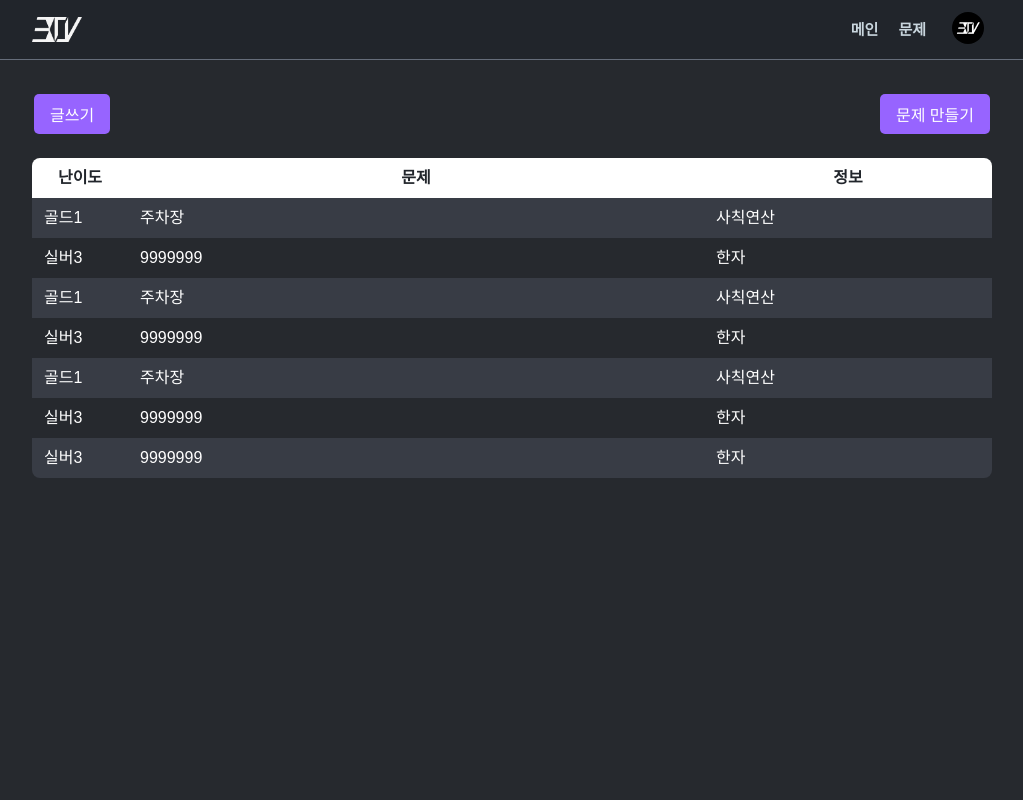
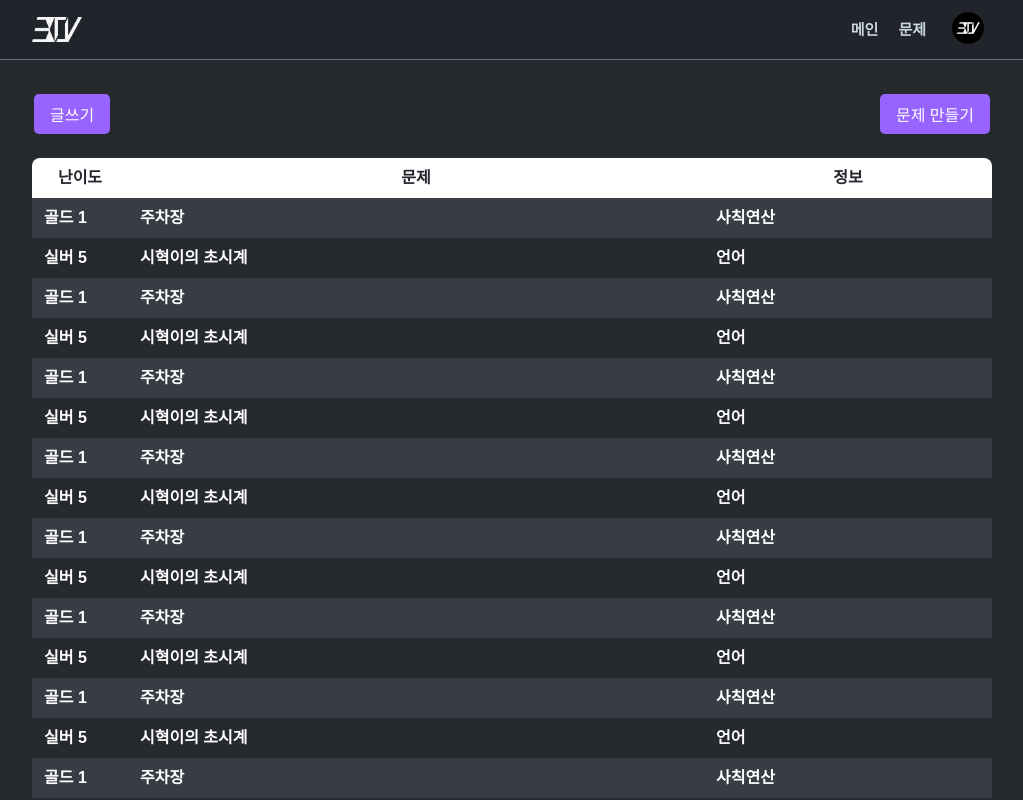
Before and after one commit to sihyeokpark/sihyeok, a React (Create React App) app: page /problems in a window 1280 px wide. Shown: the top 800 px of the page, without its empty margins (128-1151 px from the left). Built offline with nearby package versions, Linux system fonts and the light colour scheme.

Commit message:
Add: Problem page

```diff
--- a/public/index.html
+++ b/public/index.html
@@ -24,7 +24,7 @@
       work correctly both with client-side routing and a non-root public URL.
       Learn how to configure a non-root public URL by running `npm run build`.
     -->
-    <title>Si Hyeok</title>
+    <title>SiHyeok</title>
   </head>
   <body>
     <noscript>You need to enable JavaScript to run this app.</noscript>
--- /dev/null
+++ b/src/components/footer.tsx
@@ -0,0 +1,14 @@
+import '../css/bar.css'
+
+export default function Footer() {
+    return (
+        <footer>
+            <div className="footer">
+                <p>made by <a href="https://github.com/1-EXON">exon</a></p>
+                <br></br>
+                <p>powered by <a href='https://exon.kr'>exon.kr</a></p>
+                <p>© {(new Date()).getFullYear()} All Rights Reserved.</p>
+            </div>
+        </footer>
+    )
+}
--- a/src/css/Problems.css
+++ b/src/css/Problems.css
@@ -1,75 +1,27 @@
-.table {
+.problem {
     max-width: 960px;
-    padding: 0px 8px;
-    margin: 0px auto;
-    border-radius: 10px;
+    padding: 50px 8px;
+    margin: 2px auto;
+    margin-top: 50px;
 }
 
-table {
-    width: 100%;
-    height: 100%;
-    border-collapse: collapse;
-    border-radius: 0.5em;
-    overflow: hidden;
+.problem .name {
+    padding: 16px 8px;
+    font-size: 2rem;
+    color: white;
 }
 
-table td, table th {
-    color: #ffffff;
-    padding: 12px;
-}
-
-table tr:nth-child(even) {
-    background-color: var(--light-bg-color);
-}
-
-table th {
-    padding-top: 12px;
-    padding-bottom: 12px;
-    text-align: center;
-    background-color: #ffffff;
-    color: white;
-    font-weight: bold;
-    color: var(--dark-bg-color)
-}
-
-table tr th:nth-child(1) { width: 10%; }
-table tr th:nth-child(2) { width: 60%; }
-table tr th:nth-child(3) { width: 30%; }
-
-.nav {
+.problem .nav {
     max-width: 960px;
     padding: 10px 8px;
-    margin: 80px auto 10px;
+    margin: 5px auto 10px;
     display: flex;
     align-items: center;
     justify-content: space-between;
     text-align: center;
 }
 
-.nav .left {
+.problem .nav .left {
     display: flex;
     align-content: center;
 }
-
-.bar .right {
-    display: flex;
-    float: right;
-}
-
-button {
-    background-color: var(--purple);
-    border: none;
-    color: white;
-    padding: 8px 16px;
-    border-radius: 5px;
-    text-align: center;
-    text-decoration: none;
-    display: inline-block;
-    font-size: 16px;
-    margin: 4px 2px;
-    transition-duration: 0.4s;
-}
-
-button:hover {
-    background-color: var(--blue);
-}
--- /dev/null
+++ b/src/css/problemlist.css
@@ -0,0 +1,85 @@
+.table {
+    max-width: 960px;
+    padding: 0px 8px;
+    margin: 0px auto 100px;
+    border-radius: 10px;
+}
+
+.table a {
+    text-decoration: none;
+    text-underline-position: under;
+}
+
+.table a:hover {
+    text-decoration: underline;
+}
+
+table {
+    width: 100%;
+    height: 100%;
+    border-collapse: collapse;
+    border-radius: 0.5em;
+    overflow: hidden;
+}
+
+table td, table th {
+    color: #ffffff;
+    padding: 12px;
+    font-weight: bold;
+}
+
+table tr:nth-child(even) {
+    background-color: var(--light-bg-color);
+}
+
+table th {
+    padding-top: 12px;
+    padding-bottom: 12px;
+    text-align: center;
+    background-color: #ffffff;
+    color: white;
+    font-weight: bold;
+    color: var(--dark-bg-color)
+}
+
+table tr th:nth-child(1) { width: 10%; }
+table tr th:nth-child(2) { width: 60%; }
+table tr th:nth-child(3) { width: 30%; }
+
+.nav {
+    max-width: 960px;
+    padding: 10px 8px;
+    margin: 80px auto 10px;
+    display: flex;
+    align-items: center;
+    justify-content: space-between;
+    text-align: center;
+}
+
+.nav .left {
+    display: flex;
+    align-content: center;
+}
+
+.bar .right {
+    display: flex;
+    float: right;
+}
+
+button {
+    background-color: var(--purple);
+    border: none;
+    color: white;
+    padding: 8px 16px;
+    border-radius: 5px;
+    text-align: center;
+    text-decoration: none;
+    display: inline-block;
+    font-size: 16px;
+    margin: 4px 2px;
+    transition-duration: 0.4s;
+}
+
+button:hover {
+    background-color: var(--blue);
+}
--- a/src/index.tsx
+++ b/src/index.tsx
@@ -3,16 +3,21 @@ import './css/index.css'
 import { BrowserRouter, Route, Routes } from 'react-router-dom'
 
 import Home from './pages/home'
+import ProblemList from './pages/problemlist'
 import Problems from './pages/problems'
 import User from './pages/user'
+import NotFound from './pages/notfound'
 
 render(
     <BrowserRouter>
         <Routes>
             <Route path="/" element={<Home />} />
-            <Route path="/problems" element={<Problems />} />
+            <Route path="/problems" element={<ProblemList />} />
+            <Route path="/problems/:id" element={<Problems />} />
             <Route path="/users" element={<Home />} />
             <Route path="/users/:id" element={<User />} />
+
+            <Route path="*" element={<NotFound />}/>
         </Routes>
     </BrowserRouter>,
     document.getElementById('root')
--- a/src/pages/Problems.tsx
+++ b/src/pages/Problems.tsx
@@ -1,66 +1,26 @@
 import '../css/problems.css'
+import { useParams } from 'react-router-dom'
 
 import Bar from '../components/bar'
 
-export default function Problems() {
+export default function User() {
+    let { id } = useParams()
+    let name: string = '문제'
     return (
         <div>
             <header>
                 <Bar />
             </header>
-            <div className="nav">
-                <div className="left">
-                    <button>글쓰기</button>
+            <div className="problem">
+                <div className="nav">
+                    <button>제출</button>
+                    <button>제출 현황</button>
+                    <button>질문</button>
+                    <button>제출</button>
+                    <button>제출</button>
                 </div>
-                <div className="right">
-                    <button>문제 만들기</button>
-                </div>
+                <h1 className="name"><b>{id}</b> {name}</h1>
             </div>
-            <div className='table'>
-                <table>
-                    <tr>
-                        <th>난이도</th>
-                        <th>문제</th>
-                        <th>정보</th>
-                    </tr>
-                    <tr>
-                        <td>골드1</td>
-                        <td>주차장</td>
-                        <td>사칙연산</td>
-                    </tr>
-                    <tr>
-                        <td>실버3</td>
-                        <td>9999999</td>
-                        <td>한자</td>
-                    </tr>
-                    <tr>
-                        <td>골드1</td>
-                        <td>주차장</td>
-                        <td>사칙연산</td>
-                    </tr>
-                    <tr>
-                        <td>실버3</td>
-                        <td>9999999</td>
-                        <td>한자</td>
-                    </tr>
-                    <tr>
-                        <td>골드1</td>
-                        <td>주차장</td>
-                        <td>사칙연산</td>
-                    </tr>
-                    <tr>
-                        <td>실버3</td>
-                        <td>9999999</td>
-                        <td>한자</td>
-                    </tr>
-                    <tr>
-                        <td>실버3</td>
-                        <td>9999999</td>
-                        <td>한자</td>
-                    </tr>
-                </table>
-            </div>
-
         </div>
     )
 }
--- /dev/null
+++ b/src/pages/notfound.tsx
@@ -0,0 +1,11 @@
+import '../css/users.css'
+
+export default function NotFound() {
+    return (
+        <div>
+            <div className="notfound">
+                <h1>페이지를 찾을 수 없습니다.</h1>
+            </div>
+        </div>
+    )
+}
--- /dev/null
+++ b/src/pages/problemlist.tsx
@@ -0,0 +1,117 @@
+import '../css/problemlist.css'
+
+import Bar from '../components/bar'
+import Footer from '../components/footer'
+
+export default function ProblemList() {
+    return (
+        <div>
+            <header>
+                <Bar />
+            </header>
+            <div className="nav">
+                <div className="left">
+                    <button>글쓰기</button>
+                </div>
+                <div className="right">
+                    <button>문제 만들기</button>
+                </div>
+            </div>
+            <div className='table'>
+                <table>
+                    <tr>
+                        <th>난이도</th>
+                        <th>문제</th>
+                        <th>정보</th>
+                    </tr>
+                    <tr>
+                        <td>골드 1</td>
+                        <td><a href="/problems/1">주차장</a></td>
+                        <td>사칙연산</td>
+                    </tr>
+                    <tr>
+                        <td>실버 5</td>
+                        <td><a href="/problems/2">시혁이의 초시계</a></td>
+                        <td>언어</td>
+                    </tr>
+                    <tr>
+                        <td>골드 1</td>
+                        <td><a href="/problems/1">주차장</a></td>
+                        <td>사칙연산</td>
+                    </tr>
+                    <tr>
+                        <td>실버 5</td>
+                        <td><a href="/problems/2">시혁이의 초시계</a></td>
+                        <td>언어</td>
+                    </tr>
+                    <tr>
+                        <td>골드 1</td>
+                        <td><a href="/problems/1">주차장</a></td>
+                        <td>사칙연산</td>
+                    </tr>
+                    <tr>
+                        <td>실버 5</td>
+                        <td><a href="/problems/2">시혁이의 초시계</a></td>
+                        <td>언어</td>
+                    </tr>
+                    <tr>
+                        <td>골드 1</td>
+                        <td><a href="/problems/1">주차장</a></td>
+                        <td>사칙연산</td>
+                    </tr>
+                    <tr>
+                        <td>실버 5</td>
+                        <td><a href="/problems/2">시혁이의 초시계</a></td>
+                        <td>언어</td>
+                    </tr>
+                    <tr>
+                        <td>골드 1</td>
+                        <td><a href="/problems/1">주차장</a></td>
+                        <td>사칙연산</td>
+                    </tr>
+                    <tr>
+                        <td>실버 5</td>
+                        <td><a href="/problems/2">시혁이의 초시계</a></td>
+                        <td>언어</td>
+                    </tr>
+                    <tr>
+                        <td>골드 1</td>
+                        <td><a href="/problems/1">주차장</a></td>
+                        <td>사칙연산</td>
+                    </tr>
+                    <tr>
+                        <td>실버 5</td>
+                        <td><a href="/problems/2">시혁이의 초시계</a></td>
+                        <td>언어</td>
+                    </tr>
+                    <tr>
+                        <td>골드 1</td>
+                        <td><a href="/problems/1">주차장</a></td>
+                        <td>사칙연산</td>
+                    </tr>
+                    <tr>
+                        <td>실버 5</td>
+                        <td><a href="/problems/2">시혁이의 초시계</a></td>
+                        <td>언어</td>
+                    </tr>
+                    <tr>
+                        <td>골드 1</td>
+                        <td><a href="/problems/1">주차장</a></td>
+                        <td>사칙연산</td>
+                    </tr>
+                    <tr>
+                        <td>실버 5</td>
+                        <td><a href="/problems/2">시혁이의 초시계</a></td>
+                        <td>언어</td>
+                    </tr>
+                    <tr>
+                        <td>골드 1</td>
+                        <td><a href="/problems/1">주차장</a></td>
+                        <td>사칙연산</td>
+                    </tr>
+                </table>
+            </div>
+            <Footer />
+        </div>
+    )
+}
```
Also changed, not shown: src/pages/Home.tsx (+2 -8 lines).
